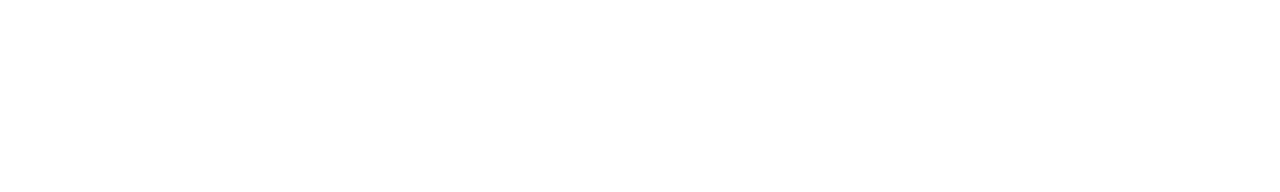
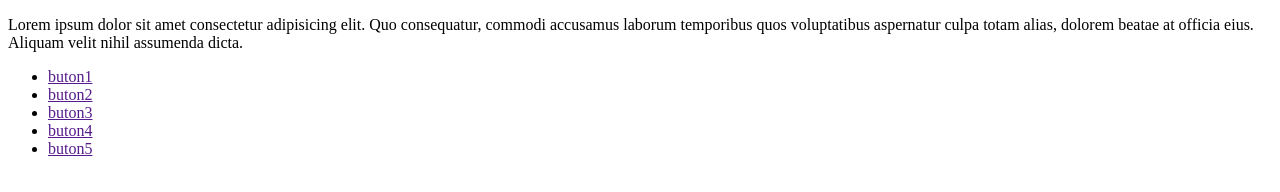
Before and after one commit to carmenNieves6478/ejemplo_1, a plain HTML site: page index.html in a window 1280 px wide. Drawn offline with Linux system fonts and the light colour scheme.

Commit message:
Botones menu sin estilo

```diff
--- a/index.html
+++ b/index.html
@@ -7,5 +7,15 @@
 </head>
 <body>
 
+    <p>Lorem ipsum dolor sit amet consectetur adipisicing elit. Quo consequatur, commodi accusamus laborum temporibus quos voluptatibus aspernatur culpa totam alias, dolorem beatae at officia eius. Aliquam velit nihil assumenda dicta.</p>
+    <nav>
+        <ul>
+            <li><a href="">buton1</a></li>
+            <li><a href="">buton2</a></li>
+            <li><a href="">buton3</a></li>
+            <li><a href="">buton4</a></li>
+            <li><a href="">buton5</a></li>
+        </ul>
+    </nav>
 </body>
 </html>
```
